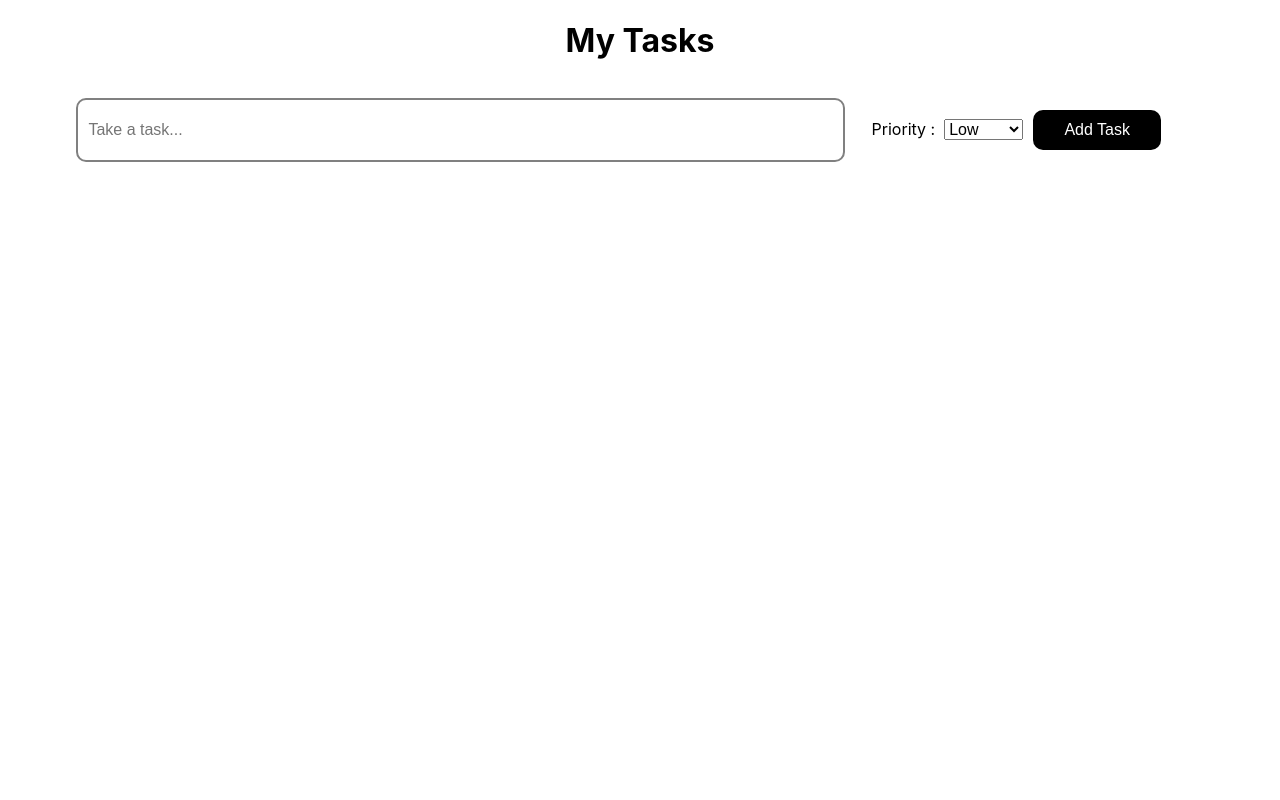
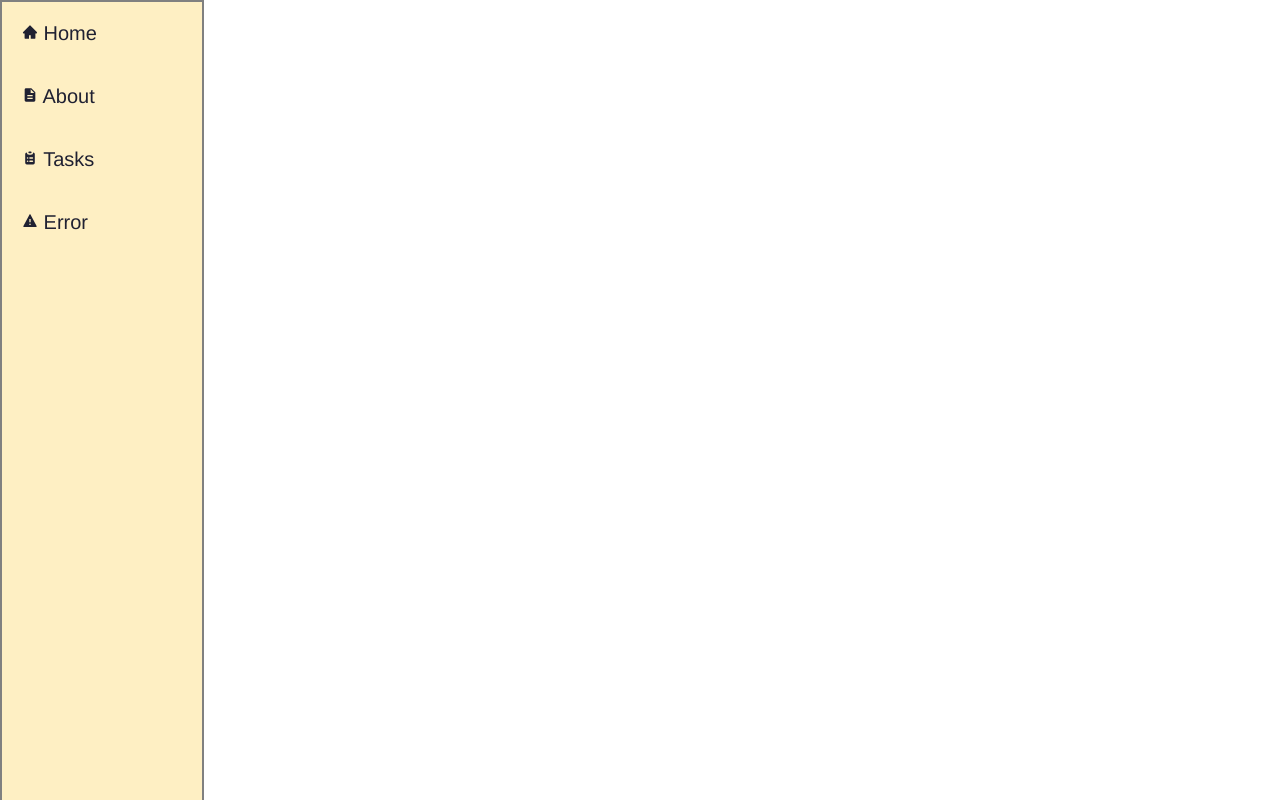
Before and after one commit to 14anirudh/To-do, a React (Create React App) app: page / in a window 1280 px wide. Built offline with nearby package versions, Linux system fonts and the light colour scheme.

Commit message:
sidebar added

```diff
--- a/package.json
+++ b/package.json
@@ -9,6 +9,7 @@
     "react": "^18.2.0",
     "react-dom": "^18.2.0",
     "react-icons": "^4.10.1",
+    "react-router-dom": "^6.15.0",
     "react-scripts": "5.0.1",
     "web-vitals": "^2.1.4"
   },
--- a/src/App.css
+++ b/src/App.css
@@ -1,10 +1,46 @@
 .App {
-  margin:0;
-  padding:0;
+  margin: 0;
+  padding: 0;
   box-sizing: border-box;
+  margin-left: 220px;
+  font-family: "Franklin Gothic Medium", "Arial Narrow", Arial, sans-serif;
 }
-.navbar{
-  text-align: center;
+.navbar {
+  position: fixed;
+  left: 0;
+  top: 0;
+  height: 100%;
+  width: 200px;
+  display: flex;
+  flex-direction: column;
+  border: 2px solid gray;
+  background-color: #feefc3;
+  font-weight: 500;
+}
+.navbar ul {
+  list-style: none;
+  margin: 0;
+  padding: 0;
+}
+.navbar li {
+  margin: 10px;
+  padding: 10px;
+  text-decoration: none;
+  cursor: pointer;
+  color: #202132;
+  font-size: 20px;
+}
+.link {
+  text-decoration: none;
+  color: #202132;
+  padding: 0;
+  margin: 0;
+}
+.link_div {
+  display: flex;
+  flex-direction: column;
+  align-items: baseline;
+  justify-content: center;
 }
 
 .btn {
@@ -27,14 +63,14 @@
   display: flex;
   align-items: center;
   justify-content: space-around;
-  width: 98vw;
+  width: 80vw;
   height: 12vh;
   /* border-bottom: 2px solid gray; */
   box-shadow: 3px gray;
   border-radius: 10px;
 }
 .input_note {
-  width: 60vw;
+  width: 40vw;
   height: 5vh;
   border-radius: 10px;
   margin: 5px;
@@ -63,9 +99,8 @@ select {
   list-style: none;
 }
 .task_items {
-  border: 2px solid gray;
-  margin: 10px;
-  width: 95vw;
+  margin: 10px 10px 0px 0px;
+  width: 79vw;
   height: 20%;
   border-radius: 10px;
   display: flex;
@@ -89,12 +124,7 @@ select {
   flex-direction: column;
   justify-content: space-around;
 }
-.inside_btn {
-  margin: 5px;
-  padding: 5px;
-  font-size: 20px;
-}
-.task_priority{
-  text-align:left;
+.task_priority {
+  text-align: left;
   margin: 2px;
 }
--- a/src/App.js
+++ b/src/App.js
@@ -1,12 +1,21 @@
 import "./App.css";
 import TaskList from "./components/TaskList";
 import Navbar from "./components/Navbar";
+import NotFound from "./components/NotFound";
+import About from "./components/About";
+import Home from "./components/Home";
+import { Routes, Route } from "react-router-dom";
 
 function App() {
   return (
     <div className="App">
       <Navbar />
-      <TaskList />
+      <Routes>
+        <Route path="/" element={<Home />} />
+        <Route path="/tasks" element={<TaskList />} />
+        <Route path="/about" element={<About />} />
+        <Route path="*" element={<NotFound />} />
+      </Routes>
     </div>
   );
 }
--- /dev/null
+++ b/src/components/About.js
@@ -0,0 +1,11 @@
+import React from 'react'
+
+const About = () => {
+  return (
+    <div>
+      about page
+    </div>
+  )
+}
+
+export default About
--- /dev/null
+++ b/src/components/Home.js
@@ -0,0 +1,11 @@
+import React from 'react'
+
+const Home = () => {
+  return (
+    <div>
+
+    </div>
+  )
+}
+
+export default Home
--- a/src/components/Navbar.js
+++ b/src/components/Navbar.js
@@ -1,12 +1,42 @@
 import React from "react";
+import { Link } from "react-router-dom";
 
+import { MdDescription } from "react-icons/md";
+import { AiFillHome } from "react-icons/ai";
+import { BiSolidError } from "react-icons/bi";
+import { HiClipboardList } from "react-icons/hi";
 
 const Navbar = () => {
   return (
     <div>
-      <div className="navbar">
-        <h1>My Tasks</h1>
-      </div>
+      <nav className="navbar">
+        <aside>
+          <ul>
+            <div className="link_div">
+              <Link to="/" className="link">
+                <li>
+                  <AiFillHome size={16} /> Home
+                </li>
+              </Link>
+              <Link to="/about" className="link">
+                <li>
+                  <MdDescription size={16} /> About
+                </li>
+              </Link>
+              <Link to="/tasks" className="link">
+                <li>
+                  <HiClipboardList size={16} /> Tasks
+                </li>
+              </Link>
+              <Link to="/error" className="link">
+                <li>
+                  <BiSolidError size={16} /> Error
+                </li>
+              </Link>
+            </div>
+          </ul>
+        </aside>
+      </nav>
     </div>
   );
 };
--- /dev/null
+++ b/src/components/NotFound.js
@@ -0,0 +1,12 @@
+import React from 'react';
+
+function NotFound() {
+  return (
+    <div>
+      <h1>404 Not Found</h1>
+      <p>Sorry, the page you are looking for does not exist.</p>
+    </div>
+  );
+}
+
+export default NotFound;
--- a/src/components/TaskList.js
+++ b/src/components/TaskList.js
@@ -38,6 +38,7 @@ const TaskList = () => {
     setTaskText("");
     setTaskPriority("Low");
   };
+  // const highPriorityTasks = tasks.filter((task) => task.priority === "high");
 
   return (
     <div>
```
Also changed, not shown: src/index.js (+9 -8 lines), 1 other file (tests, documents, lock files or other folders).
